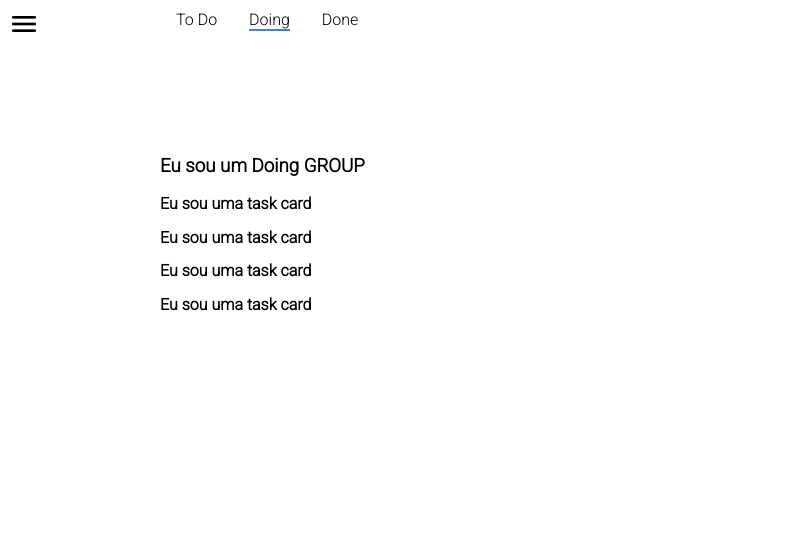
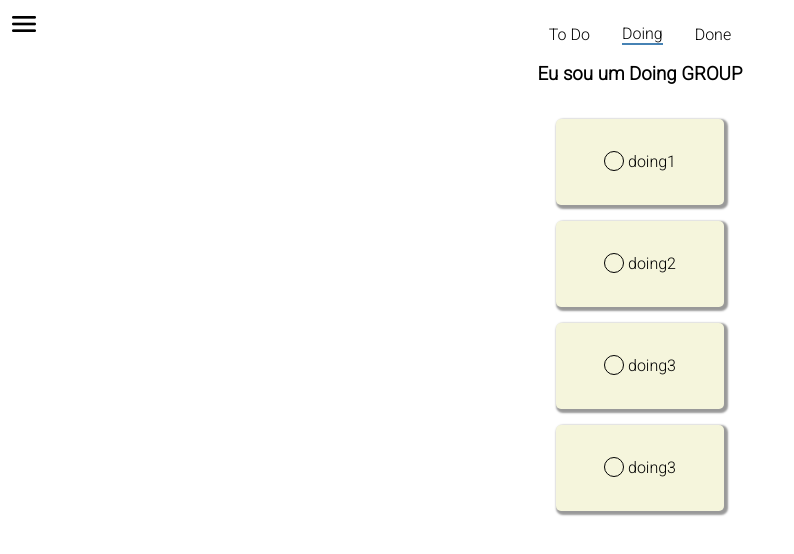
Before and after one commit to f-mantovani/project-3-client, a React (Create React App) app: page /mytasks in a window 1280 px wide. Shown: the top 554 px of the page, without its empty margins (0-794 px from the left). Built offline with nearby package versions, Linux system fonts and the light colour scheme.

Commit message:
added mock data to tasks to test some filter and selection of checkbox, added custom checkboxes

```diff
--- /dev/null
+++ b/src/components/Tasks/TaskCard.css
@@ -0,0 +1,43 @@
+.checkbox-container {
+  display: flex;
+  align-items: center;
+}
+
+.task-label {
+  cursor: pointer;
+  display: flex;
+  align-items: center;
+}
+
+.task-label::before {
+  content: '';
+  width: 1.25em;
+  height: 1.25em;
+  border: .05em solid black;
+  border-radius: 100%;
+  margin-right: 0.25em;
+}
+
+.task-label:hover::before,
+.custom-checkbox:hover + .task-label::before {
+  background-color: black;
+}
+
+.custom-checkbox:focus + .task-label::before {
+  background-color: black;
+}
+
+.custom-checkbox:checked + .task-label::before {
+  content:'\002714';
+  color: white;
+  background-color: black;
+  display: flex;
+  justify-content: center;
+  align-items: center;
+}
+
+.custom-checkbox{
+  cursor: pointer;
+  position: absolute;
+  opacity: 0;
+}
--- a/src/components/Tasks/TaskCard.js
+++ b/src/components/Tasks/TaskCard.js
@@ -1,10 +1,16 @@
 import React from 'react'
+import './TaskCard.css'
+import CardPlato from '../../design.system/CardPlato'
 
-const TaskCard = () => {
+
+const TaskCard = ({ title, status, index }) => {
   return (
-    <div className='task-card'>
-      <h4> Eu sou uma task card </h4>
-    </div>
+    <CardPlato className='task-card'>
+      <div className='checkbox-container'>
+        <input type='checkbox' id={index} className='custom-checkbox'/>
+        <label htmlFor={index} className='task-label'> {title} </label>
+      </div>
+    </CardPlato>
   )
 }
 
--- a/src/components/Tasks/TaskGroup.css
+++ b/src/components/Tasks/TaskGroup.css
@@ -1,20 +1,23 @@
-.task-group-container {
-  margin-left: 10em;
-  padding-top: 0.625em;
-  margin-bottom: 6em;
-}
-
 .tabs {
   display: flex;
-  margin-left: 10em;
-  padding-top: 0.625em;
-  margin-bottom: 6em;
+  margin: 0 auto;
+  padding-top: 1.5em;
+  width: 90%;
+  align-items: center;
+  justify-content: center;
 }
 
 .tabs div {
   margin: 0 1em;
 }
 
+.task-group-container{
+  display: flex;
+  flex-direction: column;
+  align-items: center;
+  justify-content: center;
+}
+
 .active {
   border-bottom: steelblue 2px solid;
 }
--- a/src/components/Tasks/TaskGroup.js
+++ b/src/components/Tasks/TaskGroup.js
@@ -1,19 +1,27 @@
-import React, { useState } from 'react'
 import TaskCard from './TaskCard'
 import './TaskGroup.css'
 
-const TaskGroup = ({ children }) => {
-
+const TaskGroup = ({ children, kanban, name }) => {
 
   return (
     <>
       <div className='task-group-container'>
         <h3>Eu sou um {children} GROUP</h3>
-        <div className={`task-card-grouping ${(children) ? "open-card" : "closed-card" }`}>
-          <TaskCard />
-          <TaskCard />
-          <TaskCard />
-          <TaskCard />
+        <div
+          className={`task-card-grouping ${
+            children ? 'open-card' : 'closed-card'
+          }`}
+        >
+          {kanban
+            .filter((todo) => todo.status === name)
+            .map((element) => (
+              <TaskCard
+                key={element._id}
+                title={element.title}
+                status={element.status}
+                index={element._id}
+              />
+            ))}
         </div>
       </div>
     </>
--- /dev/null
+++ b/src/design.system/CardPlato.js
@@ -0,0 +1,13 @@
+import styled from 'styled-components'
+
+const CardPlato = styled.div`
+  background-color: beige;
+  padding: 2em 3em;
+  margin: 1rem 0;
+  border-radius: 5px;
+  box-shadow: .125rem .125rem .125rem .125rem rgba(0, 0, 0, .4);
+  display: flex;
+  align-items: center;
+`
+
+export default CardPlato
--- a/src/pages/MyTasks/MyTasks.js
+++ b/src/pages/MyTasks/MyTasks.js
@@ -3,6 +3,26 @@ import Navbar from '../../components/Navbar'
 import TaskGroup from '../../components/Tasks/TaskGroup'
 
 const types = [ "To Do", "Doing", "Done"]
+
+// Some data mocking for rendering test
+
+const kanban = [
+  {title: "fazer html", status:"todo", _id:"1" },
+  {title: "fazer css", status:"todo", _id:"2"},
+  {title: "fazer css", status:"todo", _id:"3"},
+  {title: "fazer css", status:"todo", _id:"4"},
+  {title: "fazer css", status:"todo", _id:"5"},
+  {title: "fazer css", status:"todo", _id:"6"},
+  {title: "fazer css", status:"todo", _id:"7"},
+  {title: "fazer css", status:"todo", _id:"8"},
+  {title: "doing1", status:"doing", _id:"9"},
+  {title: "doing2", status:"doing", _id:"10"},
+  {title: "doing3", status:"doing", _id:"11"},
+  {title: "doing3", status:"doing", _id:"12"},
+  {title: "done1", status:"done", _id:"13"},
+  {title: "done2", status:"done", _id:"14"},
+]
+
 const MyTasks = () => {
 
 const [active, setActive] = useState(types[1])
@@ -20,9 +40,9 @@ const [active, setActive] = useState(types[1])
           </div>
         ))}
       </div>
-      {active === types[0] && <TaskGroup>To Do</TaskGroup>}
-      {active === types[1] && <TaskGroup>Doing</TaskGroup>}
-      {active === types[2] && <TaskGroup>Done</TaskGroup>}
+      {active === types[0] && <TaskGroup kanban={kanban} name='todo'>To Do</TaskGroup>}
+      {active === types[1] && <TaskGroup kanban={kanban} name='doing'>Doing</TaskGroup>}
+      {active === types[2] && <TaskGroup kanban={kanban} name='done'>Done</TaskGroup>}
     </div>
   )
 }
```
